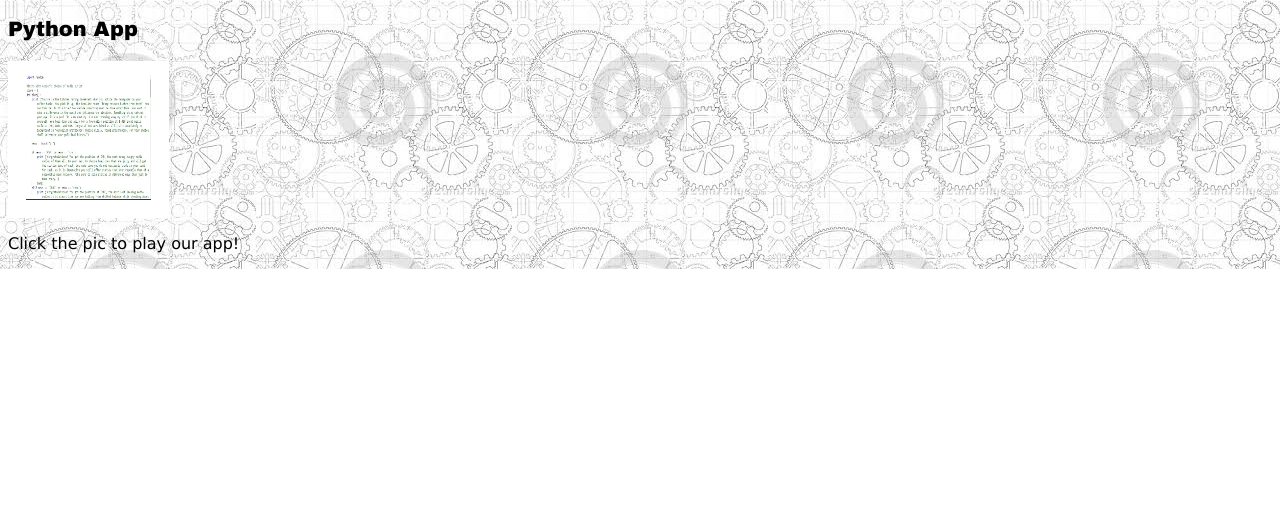
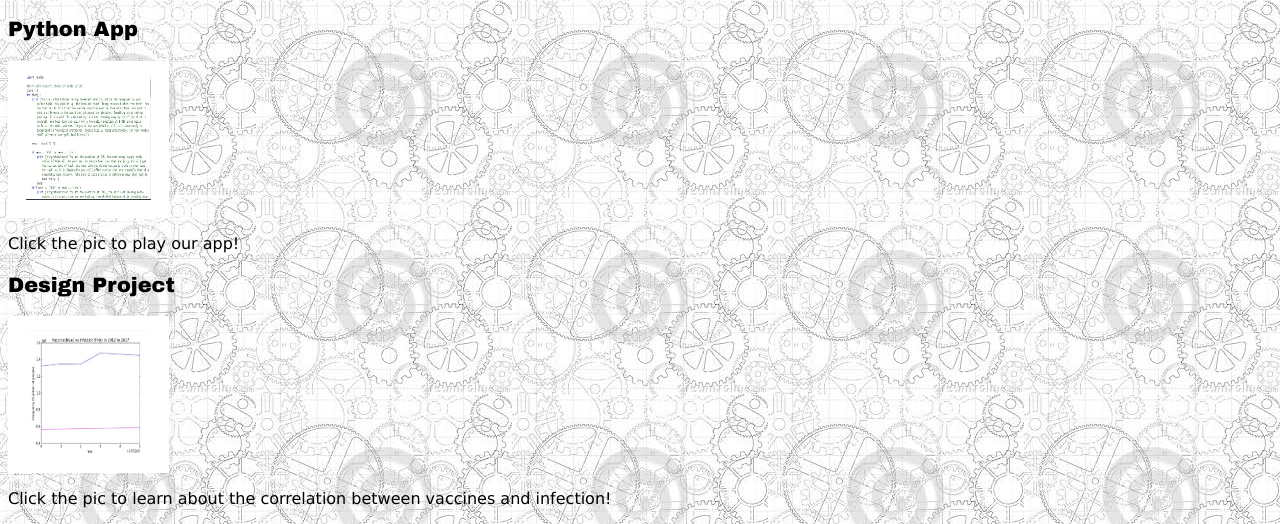
Before and after one commit to brittaniechu/brittaniechu.github.io, a plain HTML site: page portfolio.html in a window 1280 px wide. Shown: the part 984-1508 px from the top of the page. Before the commit the page ends 1253 px from the top, so only its background shows below. Drawn offline with Linux system fonts and the light colour scheme.

Commit message:
design project

```diff
--- a/portfolio.html
+++ b/portfolio.html
@@ -60,5 +60,10 @@ a:hover, a:active {
 	 		   <img src="images/app.jpg"  style="width:125px;height:125px;border:0;"></a>
 		<p style="font-family: Verdana;"> Click the pic to play our app! </p>
 
+	<p style="font-family: Arial Black;font-size: 1.3em;"> Design Project </p>
+	<a href="3.2.7BChu_JFritz.zip" download>
+	 		   <img src="images/design.JPG"  style="width:125px;height:125px;border:0;"></a>
+		<p style="font-family: Verdana;"> Click the pic to learn about the correlation between vaccines and infection! </p>
+
   </body>
 </html>
```
Also changed, not shown: images/design.JPG (added), 1 other file.
